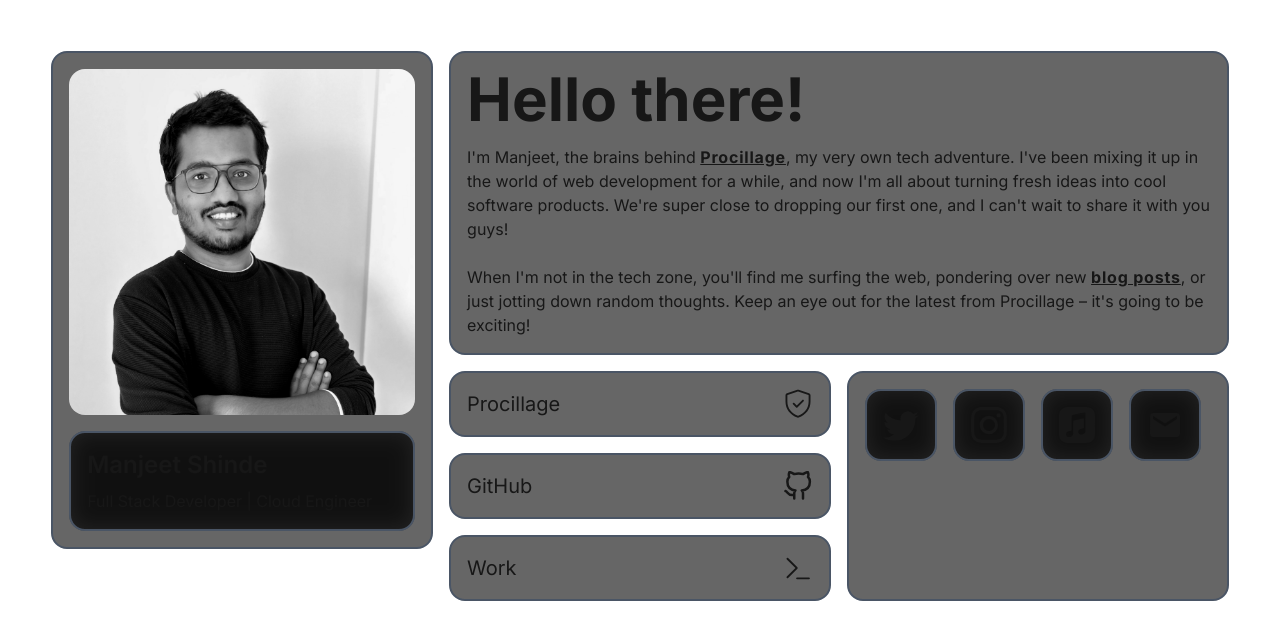
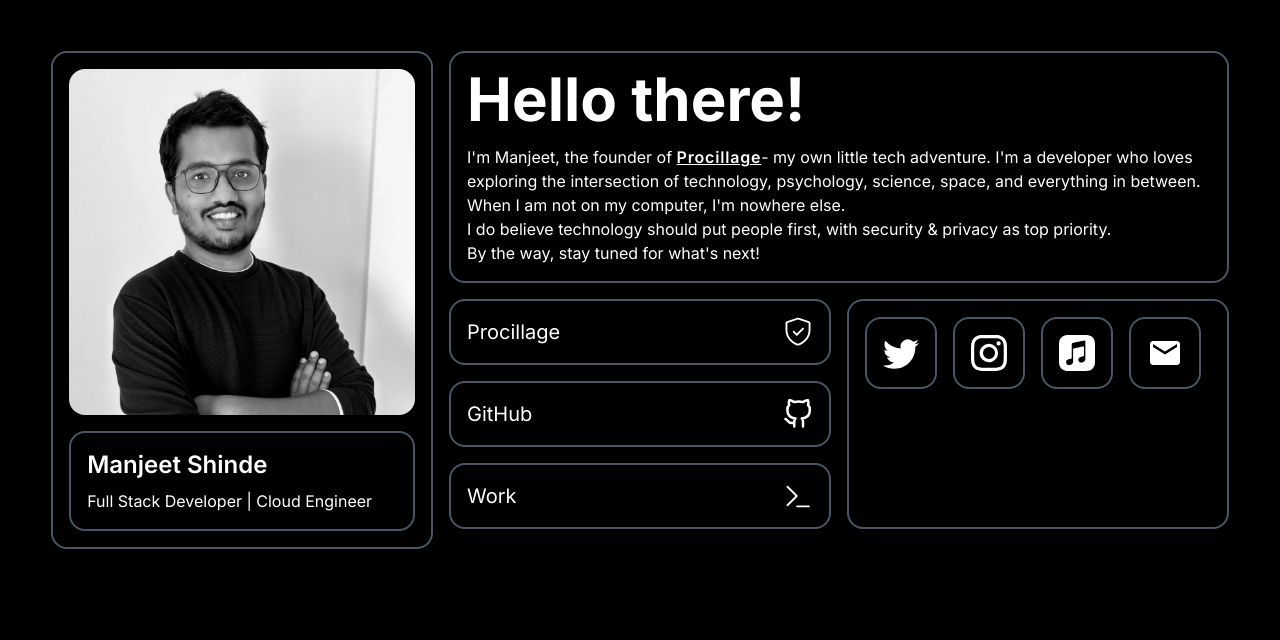
Before and after one commit to manjeetshinde/manjeetshinde.github.io, a Next.js app: page / in a window 1280 px wide. Shown: the top 640 px of the page. Built offline with nearby package versions, Linux system fonts and the light colour scheme.

Commit message:
Refactor global styles to set a black background and white text, update Introduction component's image alt text for clarity, enhance Profile component content for better engagement, and improve type exports in SocialIcons for better integration in SocialLinks.

```diff
--- a/src/app/Introduction.tsx
+++ b/src/app/Introduction.tsx
@@ -1,4 +1,3 @@
-/* eslint-disable @next/next/no-img-element */
 import Image from "next/image";
 import Card from "./Card";
 
@@ -10,7 +9,7 @@
         width={400} // or your image width
         height={400} // or your image height
         className="m-auto w-full rounded-2xl grayscale hover:grayscale-0"
-        alt="Manjeet's image"
+        alt="Manjeet profile image"
         priority
       />
       <Card className="gap-2">
--- a/src/app/Profile.tsx
+++ b/src/app/Profile.tsx
@@ -6,30 +6,26 @@
     <Card>
       <h2 className="text-6xl font-bold">Hello there!</h2>
 
+      <div>
         <p>
-        I&apos;m Manjeet, the brains behind{" "}
+          I&apos;m Manjeet, the founder of{" "}
           <Link
             href={"https://procillage.com"}
-          className="font-bold tracking-wider underline"
+            className="font-semibold tracking-wider underline"
           >
             Procillage
           </Link>
-        , my very own tech adventure. I&apos;ve been mixing it up in the world
-        of web development for a while, and now I&apos;m all about turning fresh
-        ideas into cool software products. We&apos;re super close to dropping
-        our first one, and I can&apos;t wait to share it with you guys!
-        <br /> <br />
-        When I&apos;m not in the tech zone, you&apos;ll find me surfing the web,
-        pondering over new{" "}
-        <Link
-          href={"https://beyondbytes.tech"}
-          className="font-bold tracking-wider underline"
-        >
-          blog posts
-        </Link>
-        , or just jotting down random thoughts. Keep an eye out for the latest
-        from Procillage &ndash; it&apos;s going to be exciting!
+          - my own little tech adventure. I&apos;m a developer who loves
+          exploring the intersection of technology, psychology, science, space,
+          and everything in between.
         </p>
+        <p>When I am not on my computer, I&apos;m nowhere else.</p>
+        <p>
+          I do believe technology should put people first, with security &
+          privacy as top priority.
+        </p>
+        <p>By the way, stay tuned for what&apos;s next!</p>
+      </div>
     </Card>
   );
 }
--- a/src/app/SocialIcons.tsx
+++ b/src/app/SocialIcons.tsx
@@ -11,7 +11,7 @@
   SiApplemusic,
 };
 
-interface SocialIconsProps {
+export interface SocialIconsProps {
   name: string;
   url: string;
   icon: keyof typeof iconMap;
--- a/src/app/SocialLinks.tsx
+++ b/src/app/SocialLinks.tsx
@@ -1,5 +1,5 @@
 import Card from "./Card";
-import { SocialIcons } from "./SocialIcons";
+import { SocialIcons, SocialIconsProps } from "./SocialIcons";
 
 // TODO: Add apple music link
 
@@ -35,7 +35,12 @@
     <Card>
       <section className="flex flex-wrap gap-4">
         {socialLinks.map((socialLink) => {
-          return <SocialIcons {...(socialLink as any)} key={socialLink.name} />;
+          return (
+            <SocialIcons
+              {...(socialLink as SocialIconsProps)}
+              key={socialLink.name}
+            />
+          );
         })}
       </section>
     </Card>
--- a/src/app/globals.css
+++ b/src/app/globals.css
@@ -19,9 +19,15 @@
   }
 }
 
+html,
 body {
-  background: var(--background);
-  color: var(--foreground);
+  background: #000 !important;
+  color: #fff !important;
+}
+
+body {
+  /* background: var(--background); */
+  /* color: var(--foreground); */
   font-family: Arial, Helvetica, sans-serif;
 }
 
--- a/src/app/layout.tsx
+++ b/src/app/layout.tsx
@@ -18,6 +18,7 @@
   return (
     <html lang="en">
       <body className={`${inter.className} bg-black text-white antialiased`}>
+        <div className="fixed inset-0 -z-20 bg-black"></div>
         {/* <AnimatedSpotlightBackground /> */}
         {/* <AnimatedGradientWavesBackground /> */}
         {/* <AnimatedBackground /> */}
```
Lines whose indentation alone changed are shown as unchanged.
